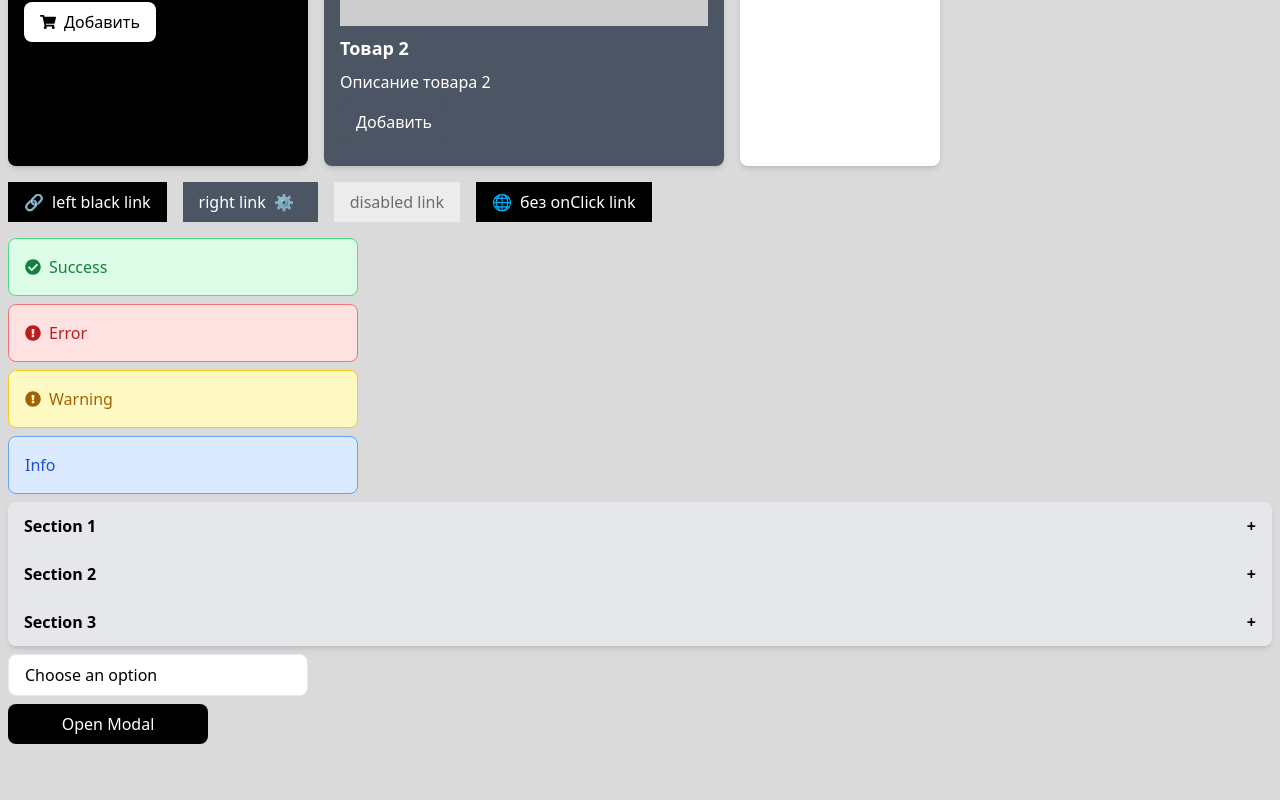
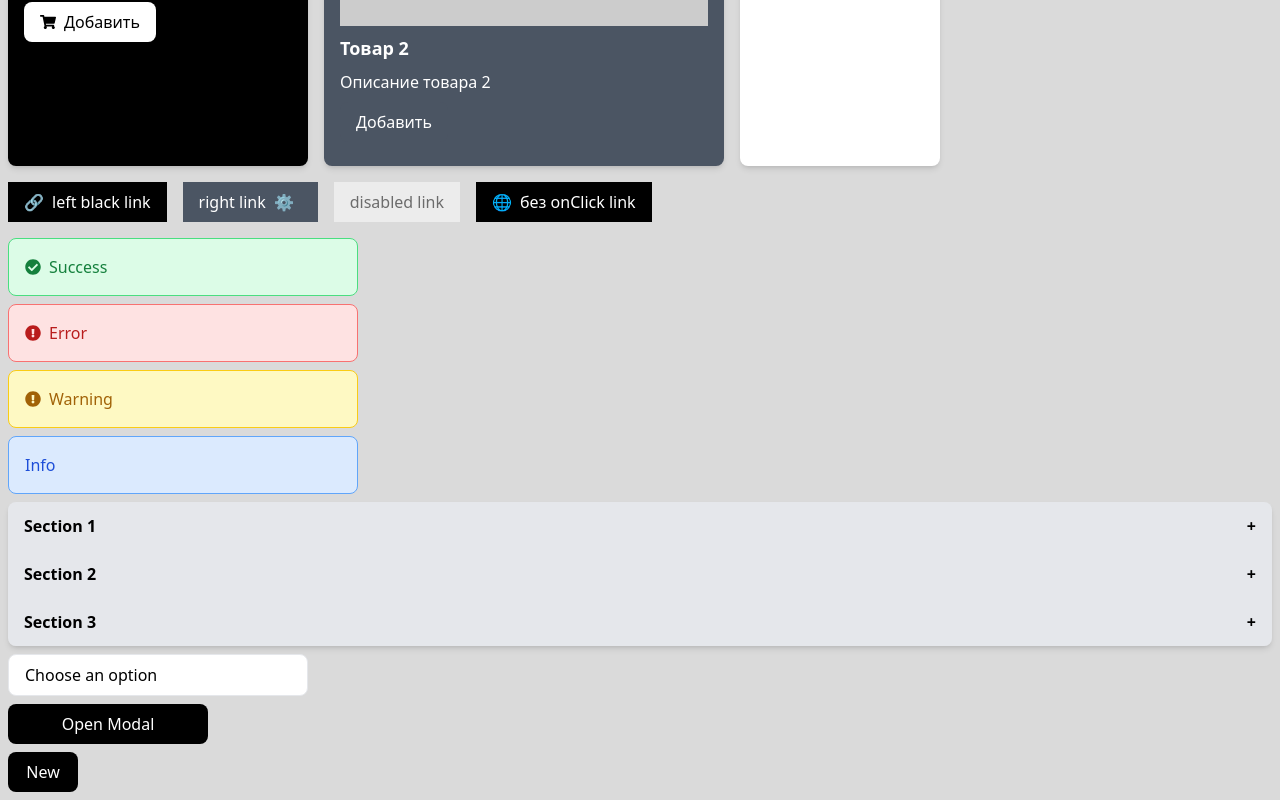
Before and after one commit to YpCIIIaK/reusable_components, a React (Create React App) app: page / in a window 1280 px wide. Shown: the part 710-1510 px from the top of the page. Before the commit the page ends 1462 px from the top, so only its background shows below. Built offline with nearby package versions, Linux system fonts and the light colour scheme.

Commit message:
bage added

```diff
--- a/src/App.js
+++ b/src/App.js
@@ -8,6 +8,7 @@ import Alert from "./components/alert/Alert";
 import Accordion from "./components/accordeon/Accordeon";
 import Dropdown from "./components/dropdown/Dropdown";
 import Modal from "./components/modal/Modal";
+import Bage from "./components/bage/Bage";
 
 function App() {
     const handleClick = () => {};
@@ -201,6 +202,12 @@ function App() {
                 </Button>
             </Modal>
         </div>
+
+        <div className='m-2'>
+            <Bage styleType='black' size='md'>
+                <h1>New</h1>
+            </Bage>
+        </div>
     </div>
     );
 }
--- /dev/null
+++ b/src/components/bage/Bage.jsx
@@ -0,0 +1,28 @@
+import React from 'react';
+
+const Bage = ({
+                   children,
+                   styleType = 'black',
+                   size = 'md'
+}) => {
+    const baseStyles = 'rounded-lg text-center font-medium py-2 px-4 my-2 transition-all flex items-center justify-center';
+
+    const sizeStyles = {
+        sm: 'w-[50px]',
+        md: 'w-[70px]',
+        lg: 'w-[90px]',
+        xl: 'w-[100px]',
+    };
+
+    const styleTypes = {
+        black: 'bg-black text-white',
+        gray600: 'bg-gray-600 text-white',
+        white: 'bg-white text-black',
+    };
+
+    const bageStyles = `${baseStyles} ${sizeStyles[size]} ${styleTypes[styleType]}`
+
+    return <div className={bageStyles}>{children}</div>;
+};
+
+export default Bage;
```
